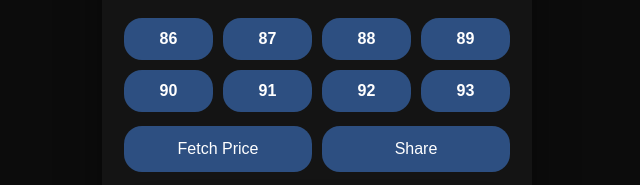
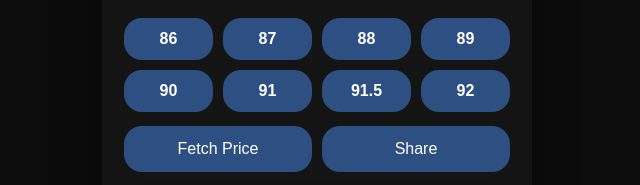
Before and after one commit to elikamhaji/ScrapIt, a plain HTML site: page index.html in a window 1280 px wide. Shown: the part 302-487 px from the top of the page, 323-963 px from the left. Drawn offline with nearby package versions, Linux system fonts and the light colour scheme; no server answers.

Commit message:
Update index.html

```diff
--- a/index.html
+++ b/index.html
@@ -27,8 +27,8 @@
     <button type="button" class="disc-btn" data-val="89">89</button>
     <button type="button" class="disc-btn" data-val="90">90</button>
     <button type="button" class="disc-btn" data-val="91">91</button>
+    <button type="button" class="disc-btn" data-val="91.5">91.5</button>
     <button type="button" class="disc-btn" data-val="92">92</button>
-            <button type="button" class="disc-btn" data-val="93">93</button>
 </div>
 
         <div class="btn-row">
```
Lines whose indentation alone changed are shown as unchanged.
